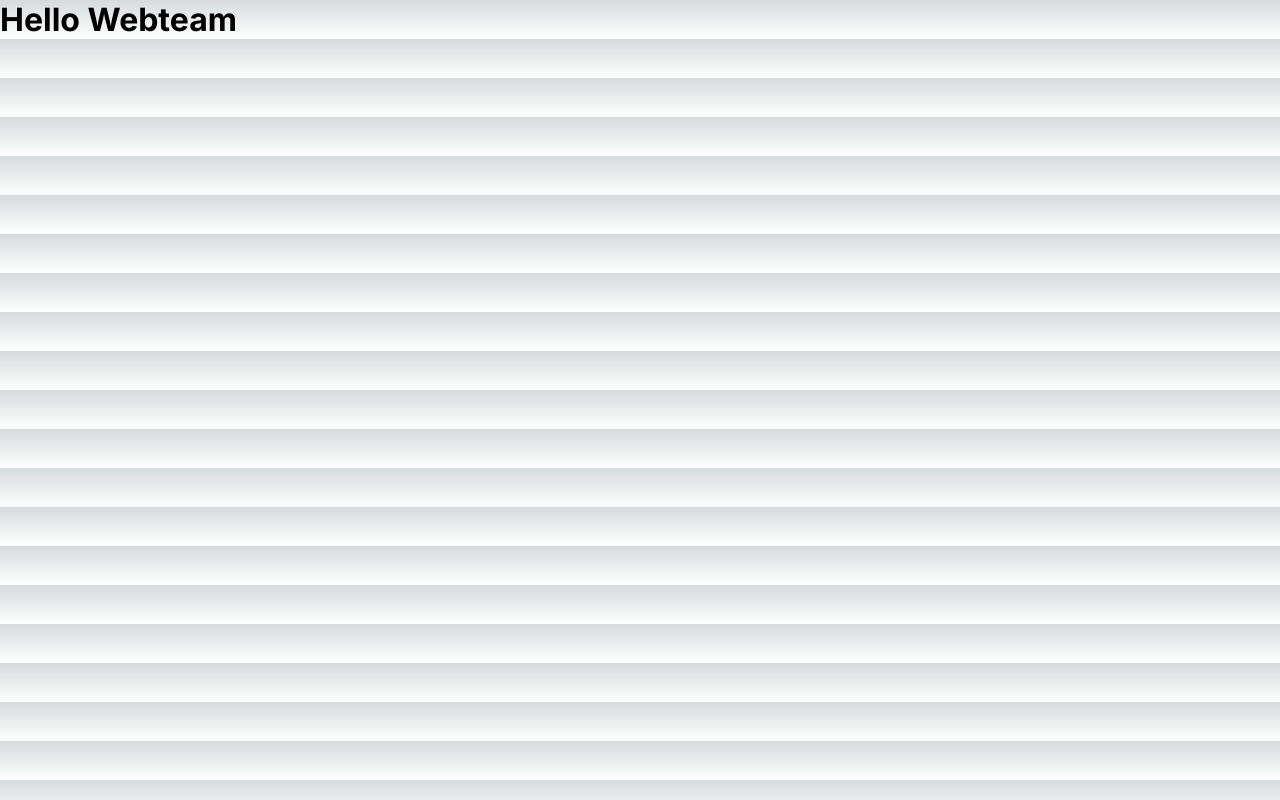
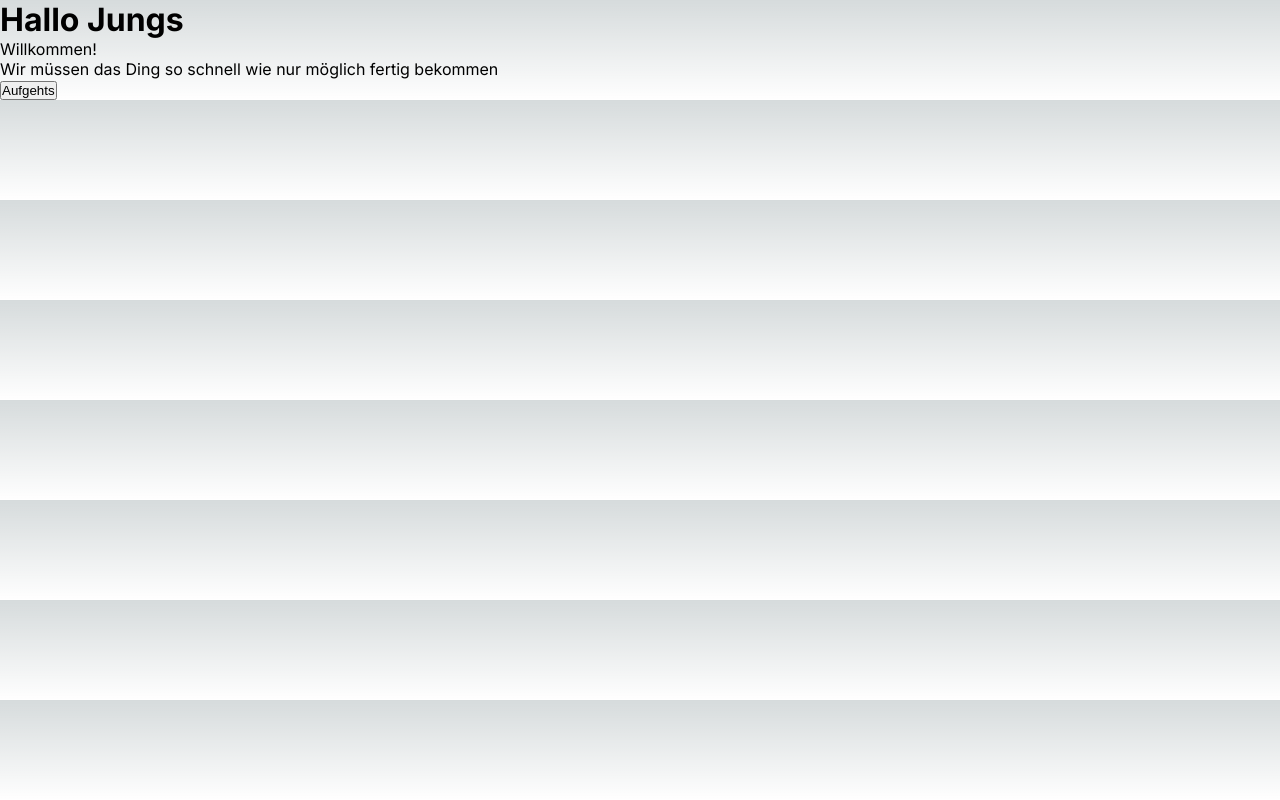
Before and after one commit to fued1011/buch-web, a Next.js app: page / in a window 1280 px wide. Built offline with nearby package versions, Linux system fonts and the light colour scheme.

Commit message:
Anpassungen der Dateien

```diff
--- a/src/app/page.tsx
+++ b/src/app/page.tsx
@@ -1,7 +1,14 @@
-export default function Home(){
+import React from 'react';
+
+export default function Home() {
   return (
     <main>
-      <h1>Hello Webteam</h1>
+      <h1>Hallo Jungs</h1>
+      <p>Willkommen!</p>
+      <p>
+        Wir müssen das Ding so schnell wie nur möglich fertig bekommen
+      </p>
+      <button>Aufgehts</button>
     </main>
-  )
+  );
 }
--- a/tsconfig.json
+++ b/tsconfig.json
@@ -23,6 +23,6 @@
       "@/*": ["./src/*"]
     }
   },
-  "include": ["next-env.d.ts", "**/*.ts", "**/*.tsx", ".next/types/**/*.ts", "src/app/page.tsx"],
+  "include": ["next-env.d.ts", "**/*.ts", "**/*.tsx", ".next/types/**/*.ts", "src/app/page.tsx", "src/components/DarkModeSwitch.jsx"],
   "exclude": ["node_modules"]
 }
```
Also changed, not shown: src/app/buch/page.tsx (added, +7 -0 lines), src/components/AppInitializer.jsx (deleted).
